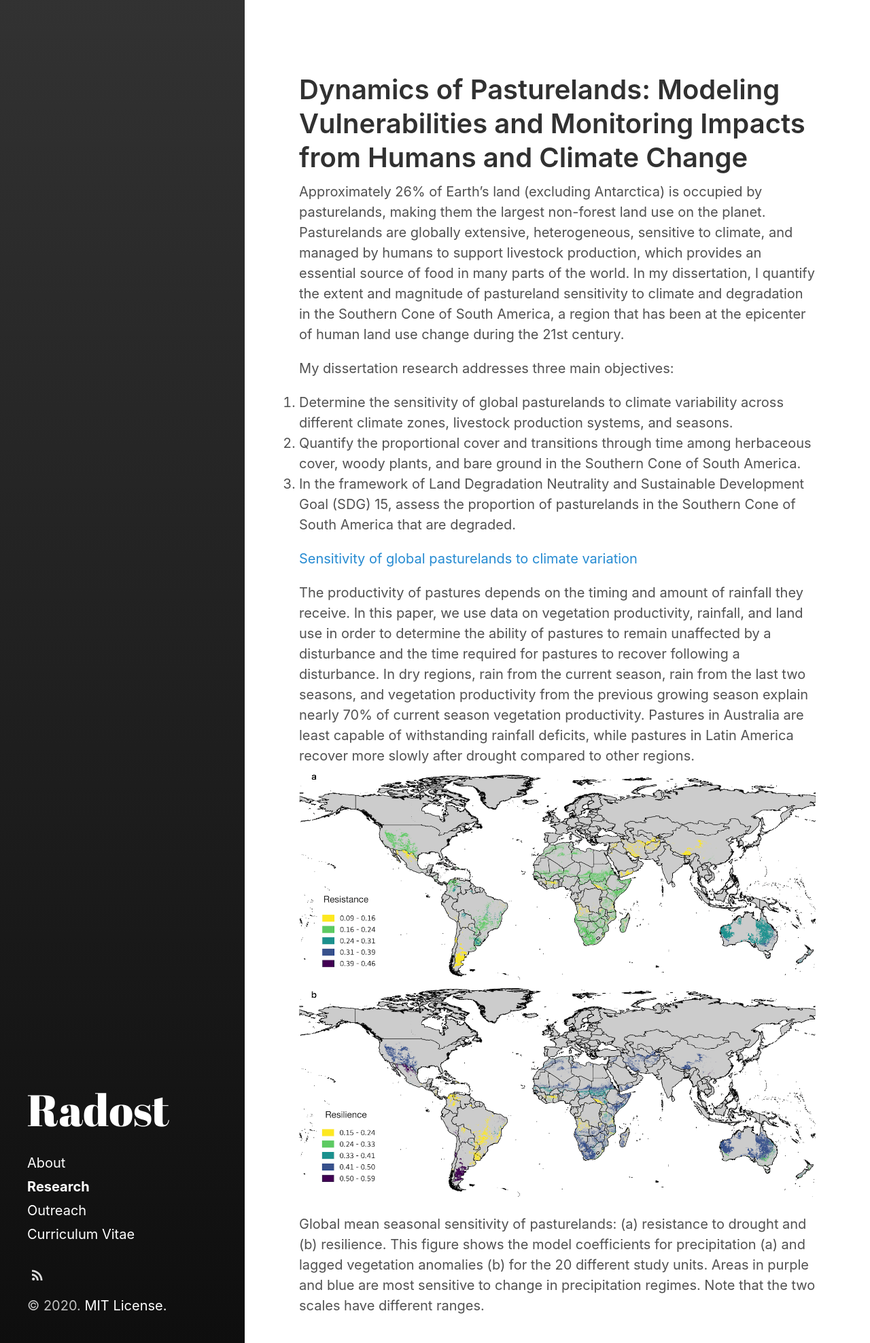
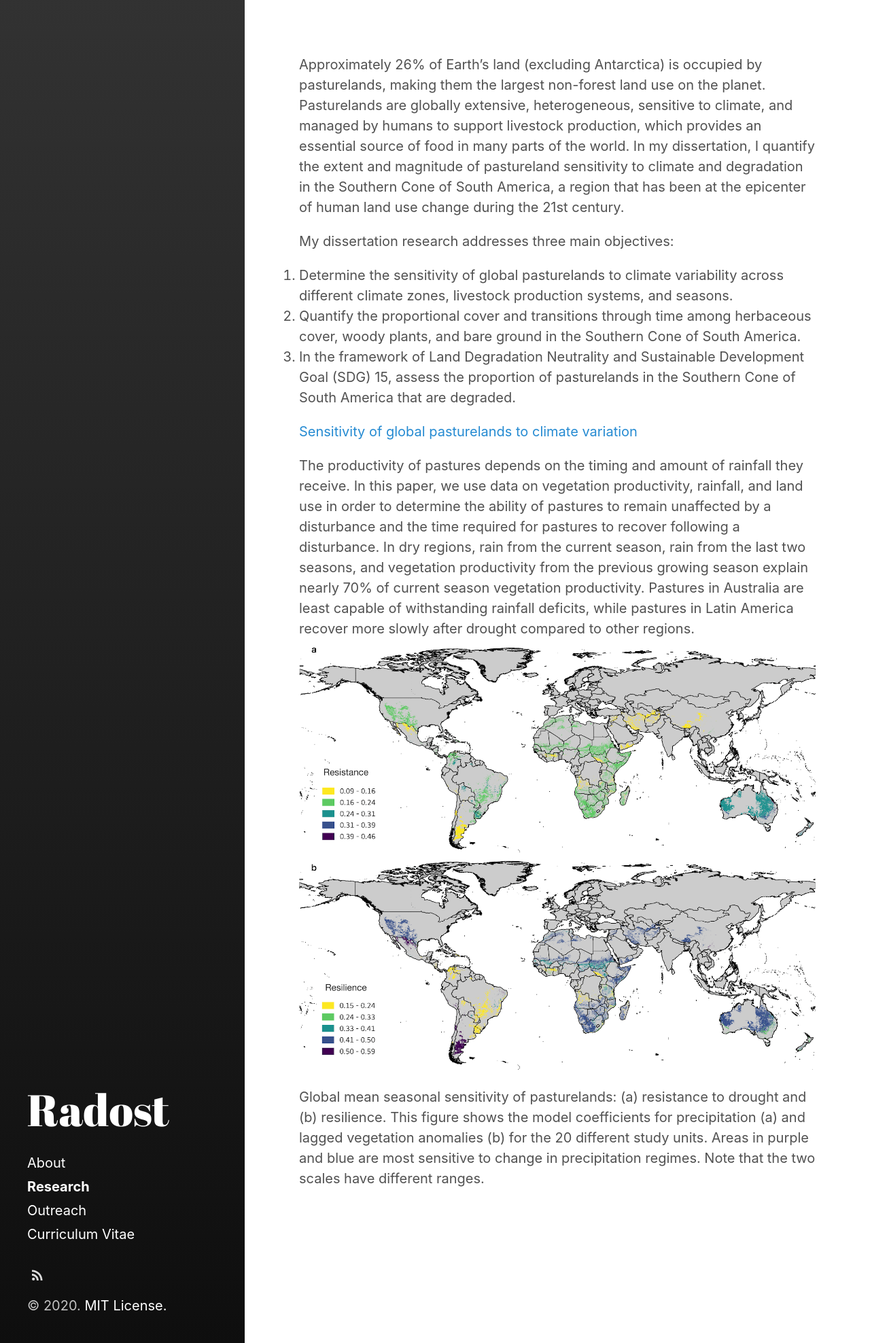
Before and after one commit to rkstan/rkstan.github.io, a Jekyll site: the page built from research.md, in a window 1280 px wide. Shown: the whole page at 68% size. Built offline with Jekyll 4.4.1, drawn with Linux system fonts in a browser that asks for light colours; nearby versions of some CDN libraries; some of the changed lines change nothing that is shown.

Commit message:
Update research.md

```diff
--- a/research.md
+++ b/research.md
@@ -5,7 +5,7 @@
 sidebar_sort_order: 2
 ---
 
-# Dynamics of Pasturelands: Modeling Vulnerabilities and Monitoring Impacts from Humans and Climate Change
+<title>Dynamics of Pasturelands: Modeling Vulnerabilities and Monitoring Impacts from Humans and Climate Change</title>
 
 Approximately 26% of Earth’s land (excluding Antarctica) is occupied by pasturelands, making them the largest non-forest land use on the planet. Pasturelands are globally extensive, heterogeneous, sensitive to climate, and managed by humans to support livestock production, which provides an essential source of food in many parts of the world. In my dissertation, I quantify the extent and magnitude of pastureland sensitivity to climate and degradation in the Southern Cone of South America, a region that has been at the epicenter of human land use change during the 21st century.
 
```
